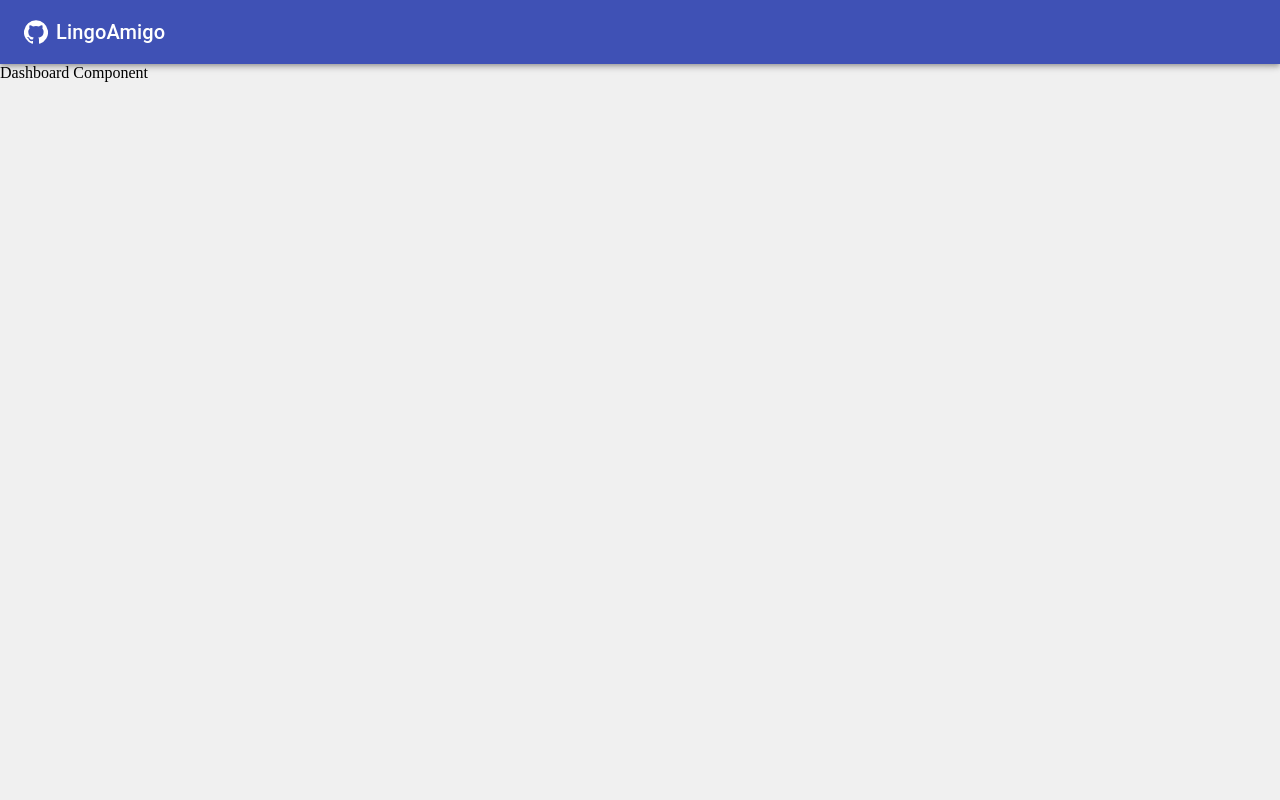
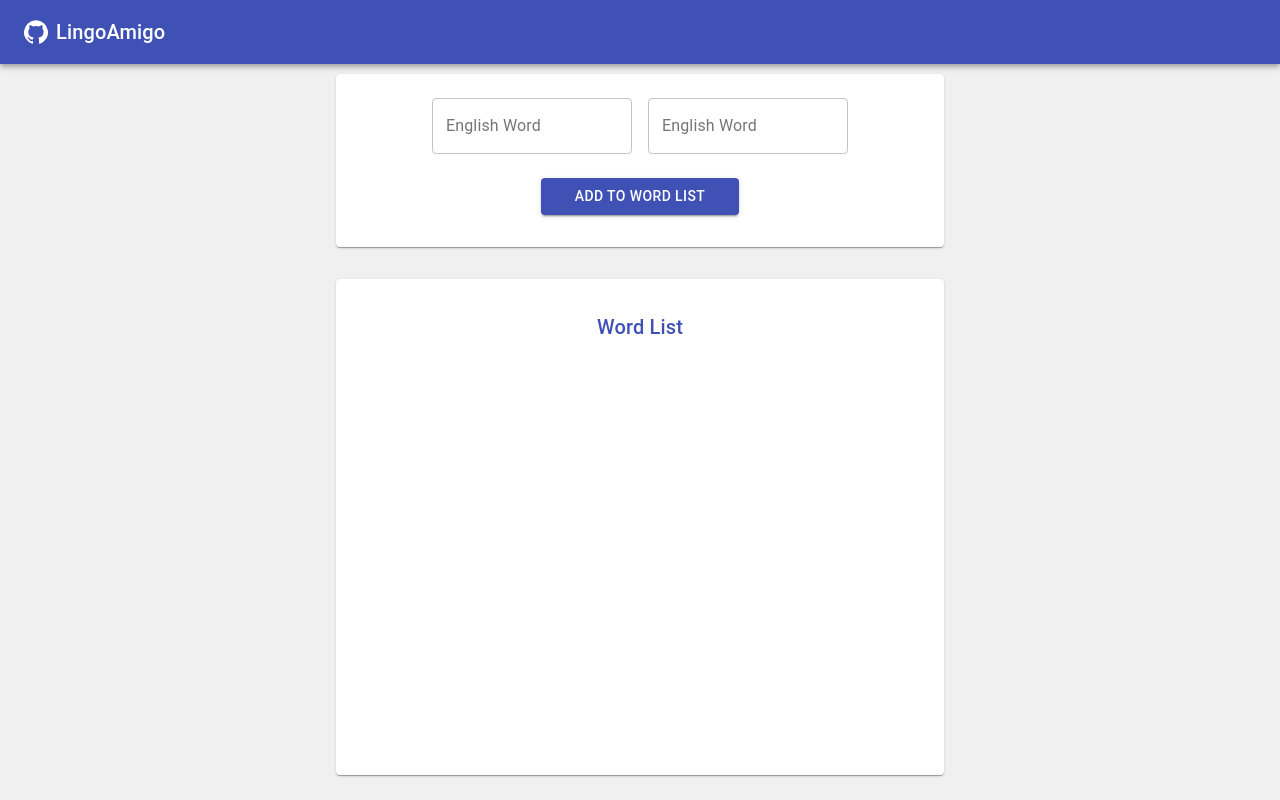
Before and after one commit to pulakchakraborty/react-lingo-amigo, a React (Create React App) app: page /dashboard in a window 1280 px wide. Built offline with nearby package versions, Linux system fonts and the light colour scheme.

Commit message:
create Dashboard Page structure - FormInput component takes care of taking inputs for building wordlist - WordList component displays the wordlist

```diff
--- /dev/null
+++ b/src/components/FormInput.js
@@ -0,0 +1,75 @@
+import React, { useState } from 'react';
+import { makeStyles } from '@material-ui/core/styles';
+import { Grid, Paper, TextField, Button } from '@material-ui/core';
+
+const useStyles = makeStyles((theme) => ({
+    root: {
+        '& > *': {
+            margin: theme.spacing(1),
+            width: '25ch',
+        },
+    },
+    paper: {
+        padding: theme.spacing(2),
+        textAlign: 'center',
+        color: theme.palette.text.secondary,
+        margin: '10px',
+    },
+    buttonContainer: {
+        margin: theme.spacing(2),
+    }
+}));
+
+const FormInput = ({ growWordBank }) => {
+    const classes = useStyles();
+
+    const [ wordPair, setWordPair ] = useState({
+        english: '',
+        german: ''
+    });
+
+    const handleSubmit = (event) => {
+        if (event) {
+            event.preventDefault();
+        }
+        growWordBank(wordPair);
+    }
+
+    return(
+        <Grid container spacing={3} justify={"center"}>
+            <Grid item sm={12} md={6} xs={12}>
+                <Paper className={classes.paper}>
+                    <form className={classes.root} noValidate autoComplete="off" onSubmit={handleSubmit}>
+                        <TextField
+                            className="outlined-basic"
+                            label="English Word"
+                            variant="outlined"
+                            value={wordPair.english}
+                            onChange={e => {
+                                setWordPair({
+                                ...wordPair,
+                                english: e.target.value
+                                })}}
+                        />
+                        <TextField
+                            className="outlined-basic"
+                            label="English Word"
+                            variant="outlined"
+                            value={wordPair.german}
+                            onChange={e => {
+                                setWordPair({
+                                ...wordPair,
+                                german: e.target.value
+                                })}}
+                        />
+                        <Button type="submit" variant="contained" color="primary" className={classes.buttonContainer}>
+                            Add to Word List
+                        </Button>
+                    </form>
+                </Paper>
+            </Grid>
+        </Grid>
+    );
+};
+
+export default FormInput;
--- /dev/null
+++ b/src/components/WordList.js
@@ -0,0 +1,82 @@
+import React from 'react';
+import { Paper, Typography, Grid, ListItemText, } from '@material-ui/core';
+import List from '@material-ui/core/List';
+import ListItem from '@material-ui/core/ListItem';
+import ListItemSecondaryAction from '@material-ui/core/ListItemSecondaryAction';
+import IconButton from '@material-ui/core/IconButton';
+import DeleteIcon from '@material-ui/icons/Delete';
+import { makeStyles } from '@material-ui/core/styles';
+
+
+const useStyles = makeStyles((theme) => ({
+    root: {
+      flexGrow: 1,
+    },
+    paper: {
+        padding: theme.spacing(2),
+        textAlign: 'center',
+        color: theme.palette.text.secondary,
+        margin: '10px',
+    },
+    demo: {
+        backgroundColor: theme.palette.background.paper,
+        height: 400,
+        overflowY: 'scroll',
+    },
+    title: {
+        margin: theme.spacing(2, 0, 2),
+        textAlign: 'center',
+    },
+}));
+
+const WordList = ({ wordBank }) => {
+    const classes = useStyles();
+
+    const renderList = wordBank.map((data, index) => {
+        return(
+            <ListItem key={index}>
+                <ListItemText
+                    primary={data.english}
+                    secondary={data.german}
+                />
+                <ListItemSecondaryAction>
+                    <IconButton edge="end" aria-label="delete">
+                        <DeleteIcon />
+                    </IconButton>
+                </ListItemSecondaryAction>
+            </ListItem>
+        );
+    });
+
+    return(
+        <Grid container spacing={3} justify={"center"}>
+            <Grid item xs={12} sm={12} md={6} >
+                <Paper className={classes.paper}>
+                    <Typography variant="h6" color={'primary'} className={classes.title} >
+                        Word List
+                    </Typography>
+                    <div className={classes.demo}>
+                        <List>
+                        {wordBank.length > 0 && renderList}
+                        {/*generate(
+                            <ListItem>
+                            <ListItemText
+                                primary="Single-line item"
+                                secondary="secondary line"
+                            />
+                            <ListItemSecondaryAction>
+                                <IconButton edge="end" aria-label="delete">
+                                <DeleteIcon />
+                                </IconButton>
+                            </ListItemSecondaryAction>
+                            </ListItem>,
+                        )*/}
+                        </List>
+                    </div>
+                </Paper>
+            </Grid>
+        </Grid>
+    );
+};
+
+export default WordList;
--- a/src/pages/Dashboard.js
+++ b/src/pages/Dashboard.js
@@ -1,8 +1,21 @@
-import React from 'react';
+import React, { Fragment, useState } from 'react';
+
+import FormInput from '../components/FormInput';
+import WordList from '../components/WordList';
 
 const Dashboard = () => {
+    const [ wordBank, setWordBank ] = useState([]);
+
+    const growWordBank = ({ english, german }) => {
+        console.log(`data Dashboard: ${english} : ${german}`);
+        setWordBank([...wordBank, { english, german }]);
+        console.log(`data Dashboard: ${wordBank}`);
+    };
     return(
-        <div>Dashboard Component</div>
+        <Fragment>
+             <FormInput growWordBank={growWordBank} />
+             <WordList wordBank={wordBank} />
+         </Fragment>
     );
 };
 
```
